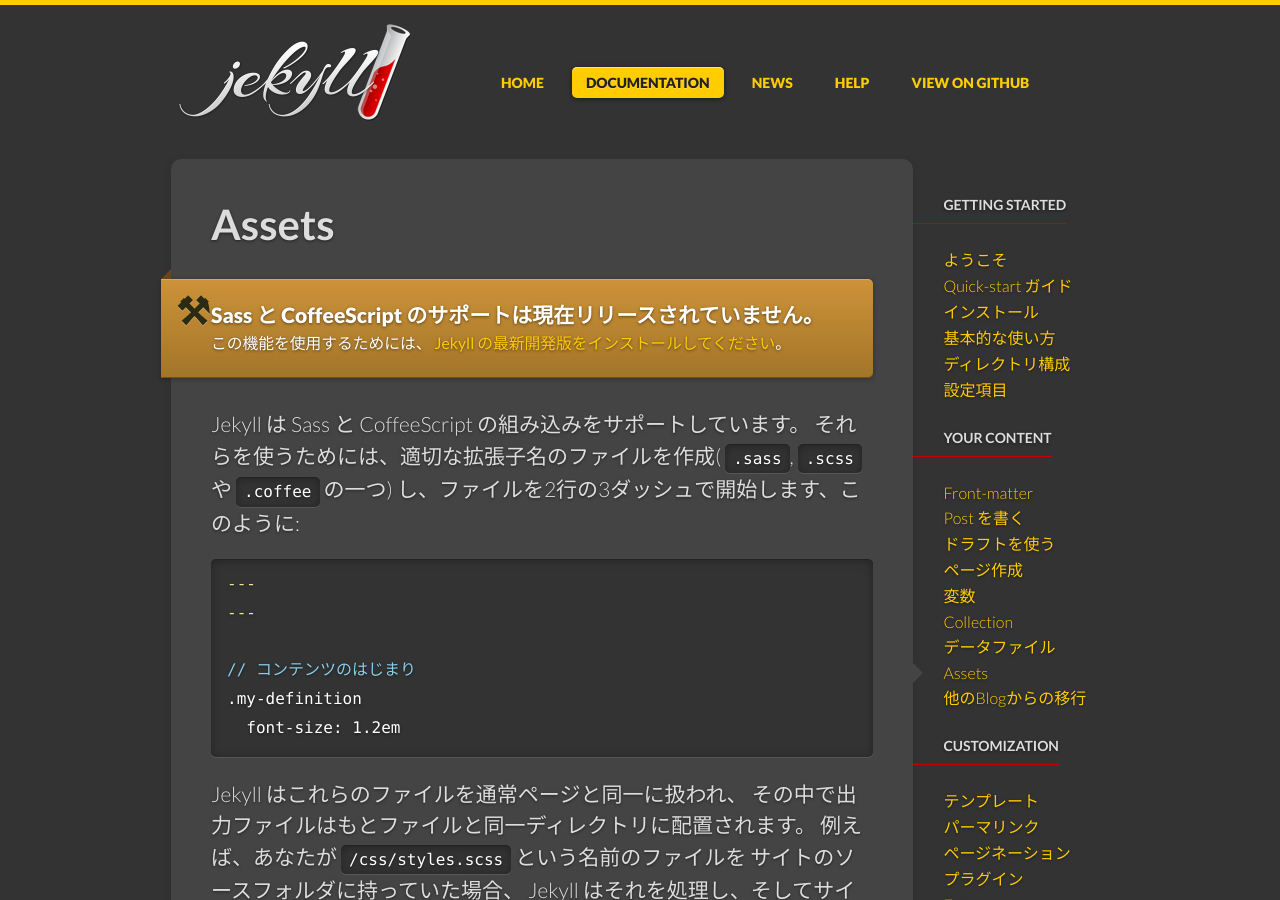
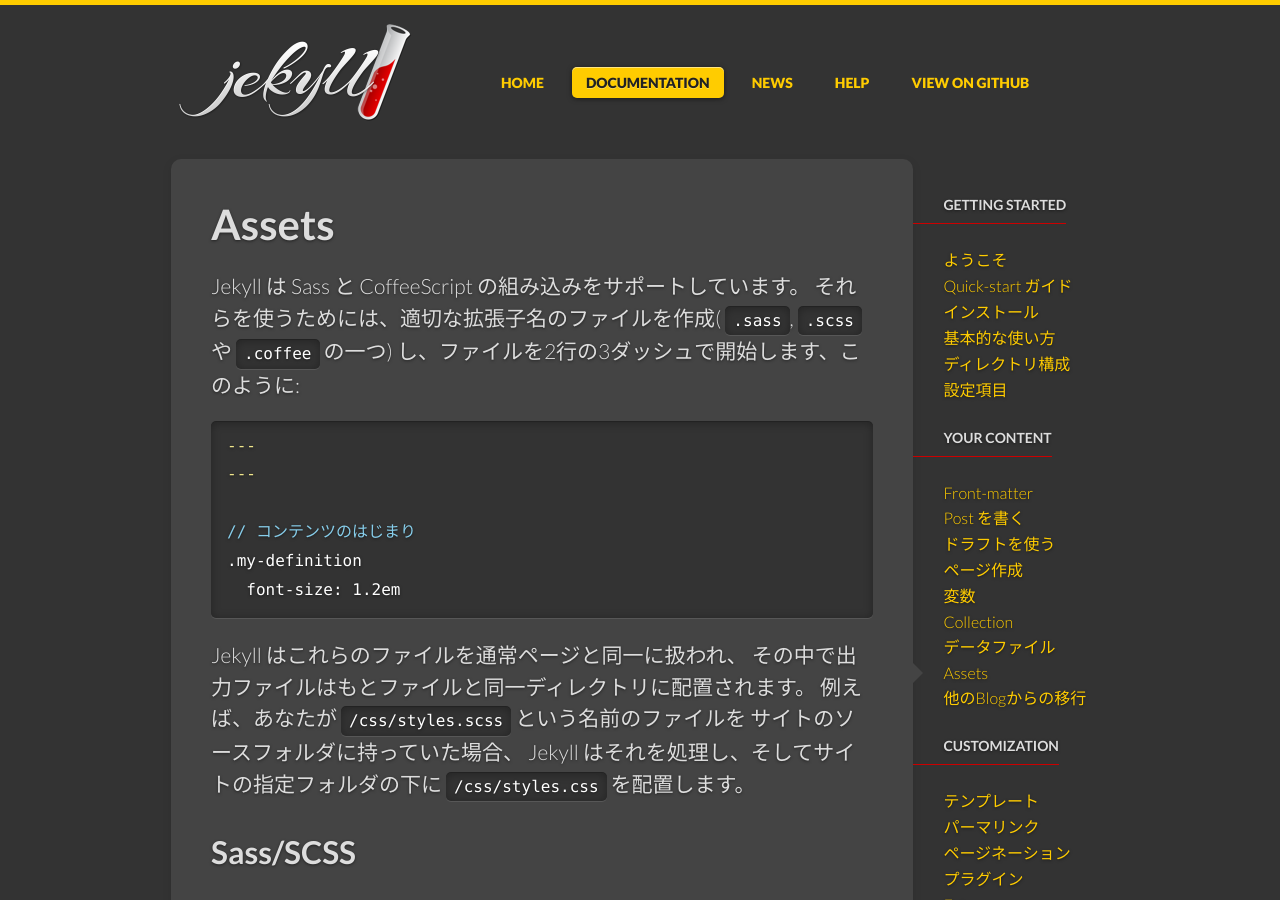
Before and after one commit to jekyllrb-ja/jekyllrb-ja.github.io, a Jekyll site: the page built from _docs/assets.md, in a window 1280 px wide and 900 px high. Built offline with Jekyll 4.4.1, drawn with Linux system fonts in a browser that asks for light colours; nearby versions of some CDN libraries; comment, search, counter and statistics services are not loaded.

Commit message:
assets.mdの本家への追従

```diff
--- a/_docs/assets.md
+++ b/_docs/assets.md
@@ -14,24 +14,6 @@
 next_section: migrations
 permalink: /docs/assets/
 ---
--->
-
-<div class="note unreleased">
-  <h5>Sass と CoffeeScript のサポートは現在リリースされていません。</h5>
-  <p>
-  この機能を使用するためには、 <a href="/docs/installation/#pre-releases">
-  Jekyll の最新開発版をインストールしてください</a>。
-  </p>
-</div>
-
-<!--original
-<div class="note unreleased">
-  <h5>Sass and CoffeeScript support is currently unreleased.</h5>
-  <p>
-  In order to use this feature, <a href="/docs/installation/#pre-releases">
-  install the latest development version of Jekyll</a>.
-  </p>
-</div>
 -->
 
 Jekyll は Sass と CoffeeScript の組み込みをサポートしています。
```
Also changed, not shown: other parts of _docs/assets.md (+1 -1 lines).
